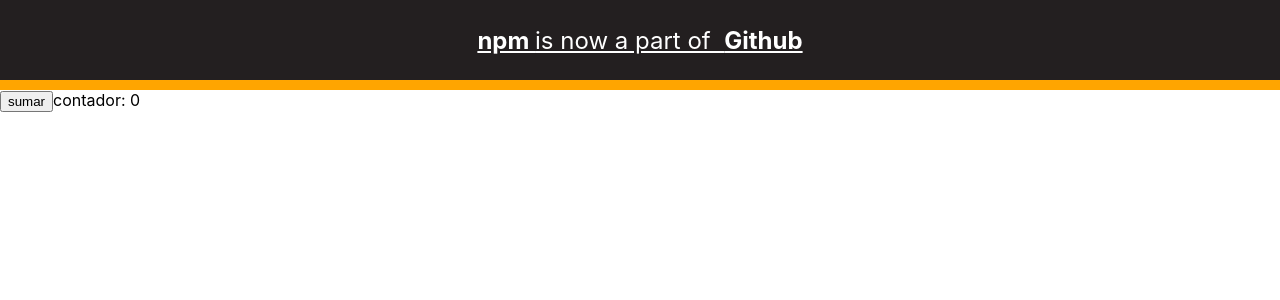
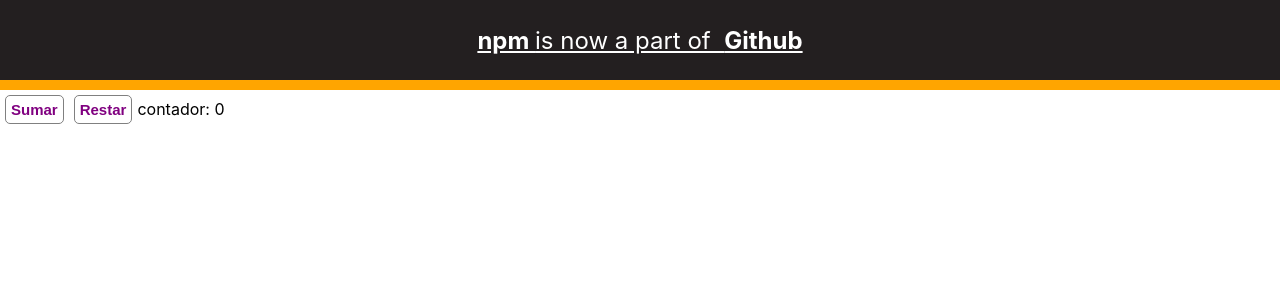
Before and after one commit to zaquihex/reactTraining, a React (Create React App) app: page / in a window 1280 px wide. Shown: the top 300 px of the page. Built offline with nearby package versions, Linux system fonts and the light colour scheme.

Commit message:
component buttonGeneral added

```diff
--- a/src/App.js
+++ b/src/App.js
@@ -2,16 +2,9 @@
 import logo from './assets/logo.svg';
 import './App.css';
 import Contador from "./containers/Contador";
+import { ButtonGeneral } from './components/Buttons';
 
 function App() {
-  let mensaje = "usuario básico";
-
-
-  const esAdmin= "si";
-
-  if(esAdmin === "si") {
-    mensaje = "   is now a part of    ";
-  }
 
   return (
       <div id="main">
--- /dev/null
+++ b/src/components/ButtonGeneral.css
@@ -0,0 +1,10 @@
+.buttonGeneralStyle {
+    border: 1px solid grey;
+    background-color: white;
+    border-radius: 5px;
+    padding: 5px;
+    margin: 5px;
+    font-size: 15px;
+    font-weight: bolder;
+    color: purple;
+}
--- /dev/null
+++ b/src/components/Buttons.jsx
@@ -0,0 +1,6 @@
+import React from 'react';
+import './ButtonGeneral.css';
+
+export const ButtonGeneral = (props) => {
+    return <button className="buttonGeneralStyle" onClick={props.click}>{props.text}</button>;
+}
--- a/src/containers/Contador.jsx
+++ b/src/containers/Contador.jsx
@@ -1,4 +1,5 @@
 import React, { Component } from 'react';
+import { ButtonGeneral } from '../components/Buttons';
 
 class Contador extends Component {
     //Función básica de una clase
@@ -17,13 +18,34 @@
         this.setState({numero: this.state.numero + 1});
     }
 
+    restar = () => {
+        this.setState({numero: this.state.numero - 1});
+    }
+
     //Función para pintar
     render() {
         return <div>
-            <button onClick={this.sumar}>sumar</button>
+            <ButtonGeneral text="Sumar" click={this.sumar}/>
+            <ButtonGeneral text="Restar" click={this.restar}/>
             <span>contador: {this.state.numero}</span>
         </div>;
     }
 }
 
 export default Contador;
+
+/* Clase básica
+
+import React, { Component } from 'react';
+
+class Contador extends Component {
+
+    //Función para pintar
+    render() {
+        return null;
+    }
+}
+
+export default Contador;
+
+* */
```
